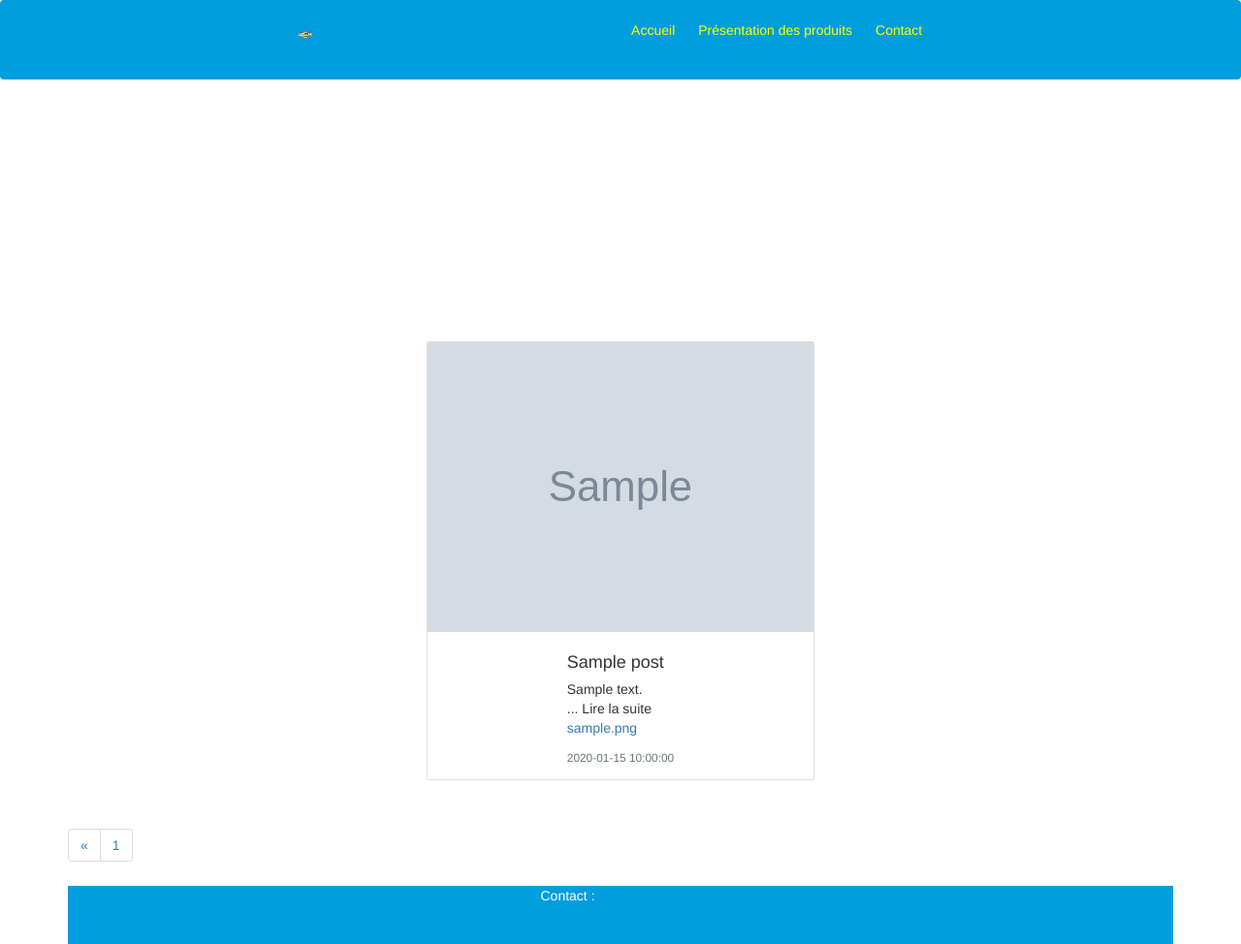
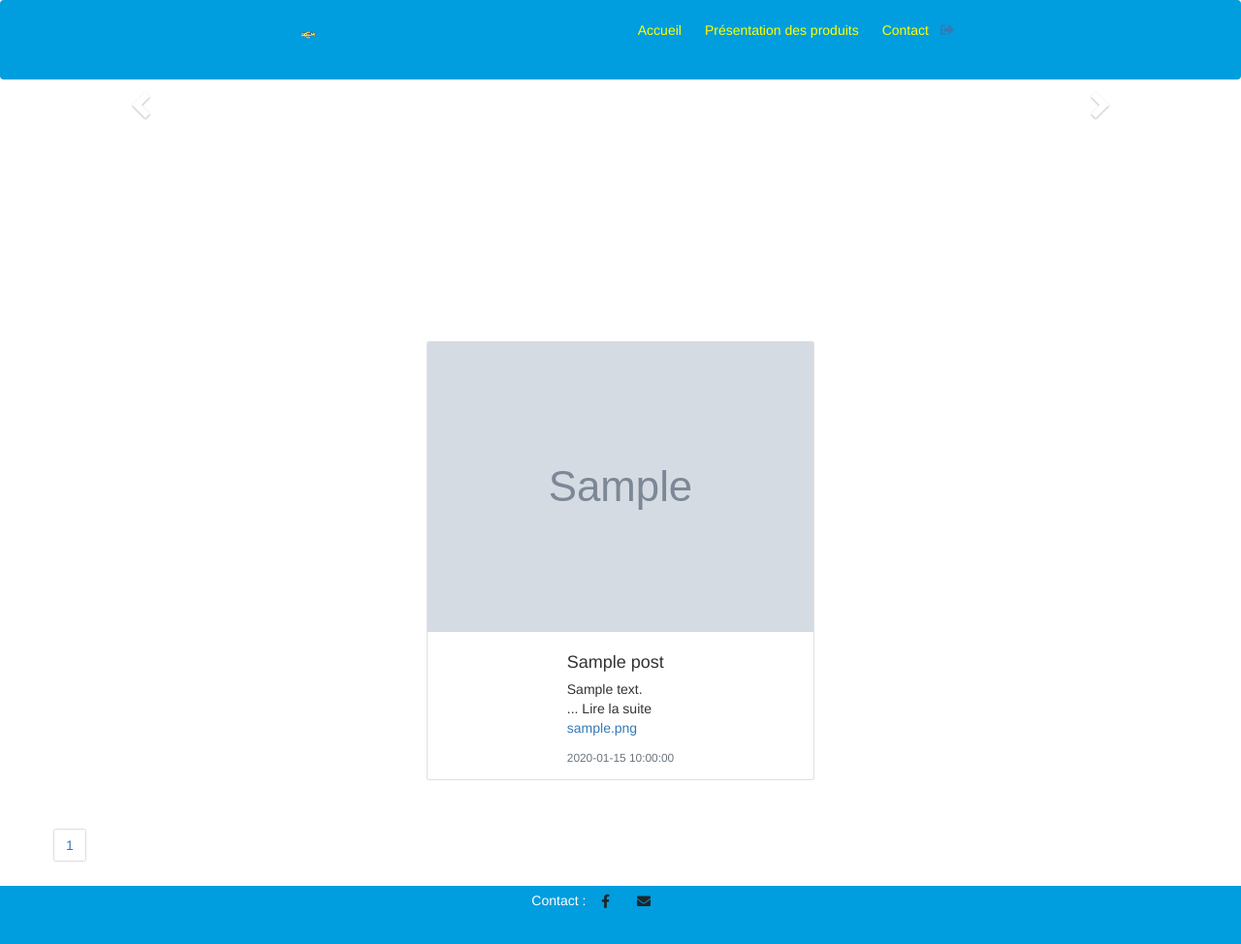
Before and after one commit to mastergoster/Amicale, a PHP site: page / in a window 1280 px wide. Shown: the whole page at 97% size. Run offline with PHP 8.4, Linux system fonts and the light colour scheme; tables that the repository leaves empty or names only in its code hold one stand-in row (values such as "Sample post"); grey boxes marked "Sample" are stand-in pictures; some libraries are stand-ins or nearby versions.

Commit message:
Ajout carousel, correction préliminiare de la pagination, correction diverses

```diff
--- a/administration/view/header.php
+++ b/administration/view/header.php
@@ -9,12 +9,8 @@
         <script src="https://stackpath.bootstrapcdn.com/bootstrap/4.3.0/js/bootstrap.bundle.min.js" integrity="sha384-VoPFvGr9GxhDT3n8vqqZ46twP5lgex+raTCfICQy73NLhN7ZqSfCtfSn4mLA2EFA" crossorigin="anonymous"></script>
         <link rel="stylesheet" href="assets/plugins/fontawesome-free-5.10.2/css/all.css">
         <link href="https://cdn.jsdelivr.net/gh/gitbrent/bootstrap4-toggle@3.6.1/css/bootstrap4-toggle.min.css" rel="stylesheet">
-        <link rel="stylesheet" media="screen and (max-width: 640px)" href="smallscreen.css" type="text/css" />
-        <link rel="stylesheet" media="screen and (max-width: 800px)" href="smallscreen.css" type="text/css" />
-        <link rel="stylesheet" media="screen and (max-width: 1024px)" href="smallscreen.css" type="text/css" />
-
         <link rel="stylesheet" href="assets/css/style.css">
-        <link rel="stylesheet" media="screen and (max-width: 1280px)" href="assets/css/style1280.css" />
+        <link rel="stylesheet" href="assets/css/style1280.css" />
     </head>
     <body>
     <header>
--- a/administration/view/menu.php
+++ b/administration/view/menu.php
@@ -27,6 +27,10 @@
         <form class="form-inline">
             <button class="btn btn-outline-success btn btn-primary" type="button"><a href="index.php?action=allusers">Utilisateurs</a></button>
         </form>
+            <form class="form-inline">
+            <button type="button" class="btn btn-outline-success btn btn-primary"><a href="index.php?action=logout"><i class="fas fa-sign-out-alt"></i></a>
+            </button>
+        </form>
 
         </div>
     </nav>
--- a/administration/view/v-alerte.php
+++ b/administration/view/v-alerte.php
@@ -1,5 +1,5 @@
 <br>
-<div style='text-align: center'><a href='index.php?action=formaddalerte' class="btn btn-secondary">Ajouter une alerte</a></div>
+<div class="allalerte" style='text-align: center'><a href='index.php?action=formaddalerte' class="btn btn-secondary">Ajouter une alerte</a></div>
 <br>
 
 	<table class="col-md-8 col-md-offset-4 table table-bordered table-striped">
--- a/assets/css/style.css
+++ b/assets/css/style.css
@@ -27,6 +27,7 @@ html {
 
 .container {
     max-width: 100%;
+    padding: 0;
 }
 
 /* Logo de l'Amicale */
@@ -142,98 +143,6 @@ box-shadow: 0 0 0 0.2rem #009DDF;
     text-decoration:none;
 }
 
-/* Carousel */
-
-h5 {
-    display: inline-block;
-    padding: 10px;
-    background: #B9121B;
-    border-top-left-radius: 10px;
-    border-top-right-radius: 10px;
-}
-
-.p {
-    text-align: center;
-    padding-top: 40px;
-    font-size: 13px;
-}
-
-h2{
-    margin: 0;
-    color: #666;
-    padding-top: 90px;
-    font-size: 52px;
-    font-family: "trebuchet ms", sans-serif;
-}
-
-.item{
-    background: white;
-    text-align: center;
-    height: 300px !important;
-}
-
-.carousel{
-    margin-top: 20px;
-}
-
-.bs-example{
-	margin: 20px;
-}
-
-.carousel.carousel-fade .item {
-    opacity:0;
-    filter: alpha(opacity=0); /* ie fix */
-}
-
-.carousel.carousel-fade .active.item {
-    opacity:1;
-    filter: alpha(opacity=100); /* ie fix */
-}
-
-.material-switch > input[type="checkbox"] {
-    display: none;
-}
-
-.material-switch > label {
-    cursor: pointer;
-    height: 0px;
-    position: relative;
-    width: 40px;
-}
-
-.material-switch > label::before {
-    background: rgb(0, 0, 0);
-    box-shadow: inset 0px 0px 10px rgba(0, 0, 0, 0.5);
-    border-radius: 8px;
-    content: '';
-    height: 16px;
-    margin-top: -8px;
-    position:absolute;
-    opacity: 0.3;
-    transition: all 0.4s ease-in-out;
-    width: 40px;
-}
-.material-switch > label::after {
-    background: rgb(255, 255, 255);
-    border-radius: 16px;
-    box-shadow: 0px 0px 5px rgba(0, 0, 0, 0.3);
-    content: '';
-    height: 24px;
-    left: -4px;
-    margin-top: -8px;
-    position: absolute;
-    top: -4px;
-    transition: all 0.3s ease-in-out;
-    width: 24px;
-}
-.material-switch > input[type="checkbox"]:checked + label::before {
-    background: inherit;
-    opacity: 0.5;
-}
-.material-switch > input[type="checkbox"]:checked + label::after {
-    background: inherit;
-    left: 20px;
-}
 
 /* Menu Burger pour la version mobile */
 
--- a/view/footer.php
+++ b/view/footer.php
@@ -1,4 +1,6 @@
-        <footer class="footer">
+
+        </div>
+        <footer class="footer col-md-12">
             <div class="row">
                 <div class="col-md-2">
                     Contact :
@@ -12,7 +14,7 @@
 
         <script src="https://cdn.jsdelivr.net/gh/gitbrent/bootstrap4-toggle@3.6.1/js/bootstrap4-toggle.min.js"></script>
         <script src="//maxcdn.bootstrapcdn.com/bootstrap/3.3.0/js/bootstrap.min.js"></script>
-    <script type="text/javascript" src="assets/js/script.js"></script>
+        <script type="text/javascript" src="assets/js/script.js"></script>
 </body>
 
 
--- a/view/header.php
+++ b/view/header.php
@@ -5,11 +5,16 @@
         <title>Site de l'Amicale</title>
         <meta name="description" content="">
         <meta name="viewport" content="width=device-width, initial-scale=1">
-        <link href="https://stackpath.bootstrapcdn.com/bootstrap/4.3.0/css/bootstrap.min.css" rel="stylesheet" integrity="sha384-PDle/QlgIONtM1aqA2Qemk5gPOE7wFq8+Em+G/hmo5Iq0CCmYZLv3fVRDJ4MMwEA" crossorigin="anonymous">
-        <link rel="stylesheet" href="https://netdna.bootstrapcdn.com/bootstrap/3.0.3/css/bootstrap.min.css">
         <script type="text/javascript" src="https://code.jquery.com/jquery.min.js"></script>
-        <script src="https://netdna.bootstrapcdn.com/bootstrap/3.0.3/js/bootstrap.min.js"></script>
-
+        <link rel="stylesheet" href="https://stackpath.bootstrapcdn.com/bootstrap/4.3.1/css/bootstrap.min.css" integrity="sha384-ggOyR0iXCbMQv3Xipma34MD+dH/1fQ784/j6cY/iJTQUOhcWr7x9JvoRxT2MZw1T" crossorigin="anonymous">
+        <script src="https://cdnjs.cloudflare.com/ajax/libs/popper.js/1.14.7/umd/popper.min.js" integrity="sha384-UO2eT0CpHqdSJQ6hJty5KVphtPhzWj9WO1clHTMGa3JDZwrnQq4sF86dIHNDz0W1" crossorigin="anonymous"></script>
+        <script src="https://stackpath.bootstrapcdn.com/bootstrap/4.3.1/js/bootstrap.min.js" integrity="sha384-JjSmVgyd0p3pXB1rRibZUAYoIIy6OrQ6VrjIEaFf/nJGzIxFDsf4x0xIM+B07jRM" crossorigin="anonymous"></script>
+        <script src="https://code.jquery.com/jquery-3.4.1.min.js" integrity="sha256-CSXorXvZcTkaix6Yvo6HppcZGetbYMGWSFlBw8HfCJo=" crossorigin="anonymous"></script>
+        <link rel="stylesheet" href="assets/plugins/fontawesome-free-5.10.2/css/all.css">
+        <script src="https://cdnjs.cloudflare.com/ajax/libs/bootstrap-slider/10.6.2/bootstrap-slider.min.js" integrity="sha256-oj52qvIP5c7N6lZZoh9z3OYacAIOjsROAcZBHUaJMyw=" crossorigin="anonymous"></script>
+        <link rel="stylesheet" href="https://maxcdn.bootstrapcdn.com/bootstrap/3.4.0/css/bootstrap.min.css">
+        <script src="https://ajax.googleapis.com/ajax/libs/jquery/3.4.1/jquery.min.js"></script>
+        <script src="https://maxcdn.bootstrapcdn.com/bootstrap/3.4.0/js/bootstrap.min.js"></script>
         <link rel="stylesheet" href="assets/css/style.css">
     </head>
     </head>
--- a/view/menu.php
+++ b/view/menu.php
@@ -15,12 +15,9 @@
             <form class="form-inline">
                 <button class="btn btn-outline-success btn btn-primary" type="button"><a href="index.php?action=allcategory">Contact</a></button>
             </form>
-            <form class="form-inline">
-                <button type="button" class="btn btn-outline-success btn btn-primary"><a href="index.php?action=login"><i class="fas fa-sign-out-alt"></i></a>
-                </button>
-            </form>
+            <form class="choco">
+            <a href="index.php?action=login"><i class="fas fa-sign-out-alt"></i></a>
+        </form>
         </nav>
     </nav>
-
-
 </div>
--- a/view/v-home.php
+++ b/view/v-home.php
@@ -1,44 +1,54 @@
-<?php
+<?php echo "
+
+    <div id='myCarousel' class='carousel slide' data-ride='carousel'>
+    <!-- Indicators -->
+    <ol class='carousel-indicators'>";
+    foreach($mesPins as $key => $post){
+
+        if($mesPins[0] == $post){
+            echo "<li data-target='#myCarousel' data-slide-to='$key' class='active'></li>";
+        }else {
+            echo "<li data-target='#myCarousel' data-slide-to='$key'></li>";
+        }
+    }
+        echo "
+
+
+    </ol>";
+    echo "
+    <div class='carousel-inner'>";
+
     foreach($mesPins as $post){
+
+        if($mesPins[0] == $post)
+        {
+            echo "<div class='item active carousel-item'>";
+        }else
+        {
+            echo "<div class='item  carousel-item'>";
+        }
         echo "
-<div class='bs-example'>
-    <div id='myCarousel' class='carousel slide' data-interval='6500' data-ride='carousel'>
-        <!-- Carousel indicators -->
-        <ol class='carousel-indicators'>
-            <li data-target='#myCarousel' data-slide-to='0' class='active'></li>
+        <span>20/10/2018</span><a href='".$post->getTitle()."'> ".$post->getTitle()."</a>
+        </div>";
 
-        </ol>
-        <!-- Carousel items -->
-        <div class='carousel-inner'>
-            <div class='active item carousel-fade'>
-                <h2>Slide 1</h2>
-                <div class='carousel-caption'>
-                    <h3>''</h3>
-                    <p>Lorem ipsum dolor sit amet, consectetur adipiscing elit.</p>
-                </div>
-            </div>
-            <div class='item carousel-fade'>
-            <h2>Slide 1</h2>
-            <div class='carousel-caption'>
-                <h3>''</h3>
-                <p>Lorem ipsum dolor sit amet, consectetur adipiscing elit.</p>
-            </div>
-        </div>
+    }
+    echo "
+    </div>";
 
-        </div>
-        <!-- Carousel nav -->
-        <a class='carousel-control left' href='#myCarousel' data-slide='prev'>
-            <span class='glyphicon glyphicon-chevron-left'></span>
-        </a>
-        <a class='carousel-control right' href='#myCarousel' data-slide='next'>
-            <span class='glyphicon glyphicon-chevron-right'></span>
-        </a>
-    </div>
-</div>
-";
-    }
+echo "
+
+    <!-- Left and right controls -->
+    <a class='left carousel-control' href='#myCarousel' data-slide='prev'>
+        <span class='glyphicon glyphicon-chevron-left'></span>
+        <span class='sr-only'>Previous</span>
+    </a>
+    <a class='right carousel-control' href='#myCarousel' data-slide='next'>
+        <span class='glyphicon glyphicon-chevron-right'></span>
+        <span class='sr-only'>Next</span>
+    </a>
+</div>";
+
 ?>
-</ul>
 
 <div class='holder'>
 <ul id='ticker01'>
@@ -83,16 +93,17 @@
 echo "</div>";
 
 
-      // Affiche le nombre de pagination (4)
-    $start = max(0, $page-4);
-    $end = min($nbPage-1, $page+4);
-
+    // Affiche le nombre de pagination (4)
+    $start = max(0, $page);
+    $end = min($nbPage-1, $page+3);
+    //var_dump($page);
+    //var_dump($start);die();
     $previous = $page -1;
     $next = $page +1;
 
     echo "<nav aria-label='pagination'>
             <ul class='pagination'>";
-            if($start>=0){
+            if($start>0){
     echo "
                 <li class='page-item'>
                     <a  href='index.php?action=home&p=$previous' aria-label='Previous'>
@@ -104,10 +115,10 @@ echo "</div>";
 
                 $i=$start;
 
-                while($i <= $end){
+                while($i-2 < $end-1){
                     echo "
                     <li class='page-item'>
-                        <a class='page-link' href='index.php?action=home&p=".$i."'>".($i+1)."</a>
+                        <a class='page-link' href='index.php?action=home&p=".($i+1)."'>".($i+1)."</a>
                     </li>";
                 ++$i;
                 }
```
Also changed, not shown: administration/assets/css/style.css (+4 -3 lines), administration/assets/css/style1280.css (+36 -1 lines), assets/uploads/picture/190.jpg (added), assets/uploads/picture/190.png (added), assets/uploads/picture/196.jpg (added), assets/uploads/picture/197.jpeg (added), assets/uploads/picture/204.jpeg (added), 1 other file.
